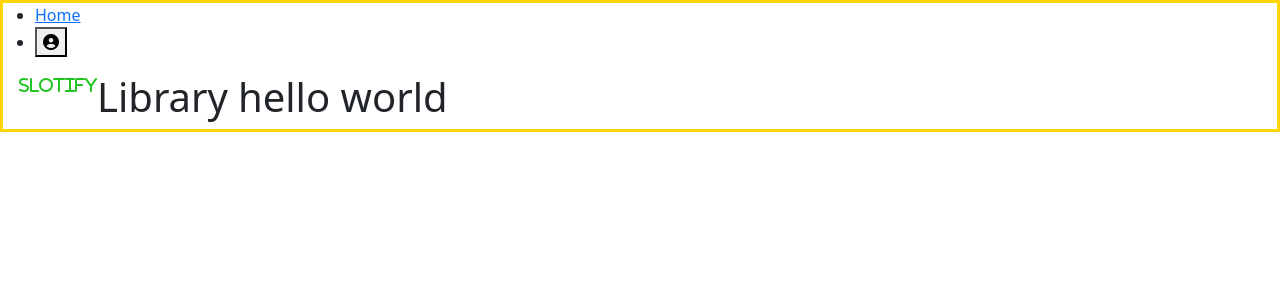
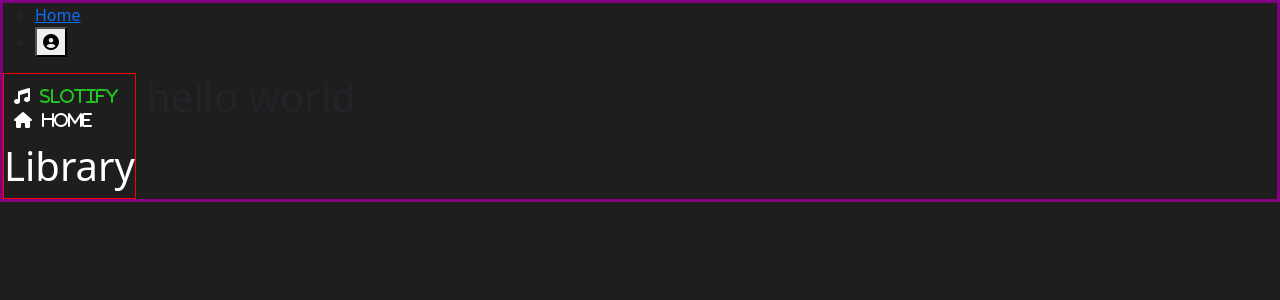
Before and after one commit to kmc369/SpringBoot_Slotify, a React (Create React App) app in the folder react-app/: page /albums/songs/1 in a window 1280 px wide. Shown: the top 300 px of the page. Built offline with nearby package versions, Linux system fonts and the light colour scheme; no server answers.

Commit message:
side bar continued

```diff
--- a/react-app/src/components/SideBar/SideBar.css
+++ b/react-app/src/components/SideBar/SideBar.css
@@ -1,5 +1,11 @@
 .SideBar-Container{
     display: flex;
-    flex-direction: row;
+    flex-direction: column;
     justify-content: left;
+    border:1px solid red;
+    color:white;
 }
+
+.Home-Container{
+  padding: 10px;
+}
--- a/react-app/src/components/SideBar/index.js
+++ b/react-app/src/components/SideBar/index.js
@@ -10,8 +10,8 @@ export default function SideBar(){
     <>
     <div className='SideBar-Container'>
             <div className='Home-Container'>
-                <div><i class="fa-solid fa-music" style={{color: "white"}}><span style={{color: "rgb(33, 197, 33)"}} className="sidebar-words">Slotify</span></i></div>
-                <div><i class="fa-solid fa-house" style={{color: "#ffffff"}}><span className="sidebar-words">Home</span></i></div>
+                <div><i class="fa-solid fa-music" style={{ color: "white" }}><span style={{color: "rgb(33, 197, 33)",paddingLeft: 10}} className="sidebar-words">Slotify</span></i></div>
+                <div><i class="fa-solid fa-house" style={{color: "#ffffff"}}><span className="sidebar-words" style={{paddingLeft: 10}}>Home</span></i></div>
 
             </div>
 
--- a/react-app/src/index.css
+++ b/react-app/src/index.css
@@ -3,9 +3,10 @@
     background-color: black;
 } */
 body{
-    background-color: black;
+    /* background-color: black; */
     /* height:90%;
     width: 99%;  */
-    border:3px solid gold;
+    border:3px solid purple;
+    background-color: rgb(31, 30, 30) !important;
 
 }
```
